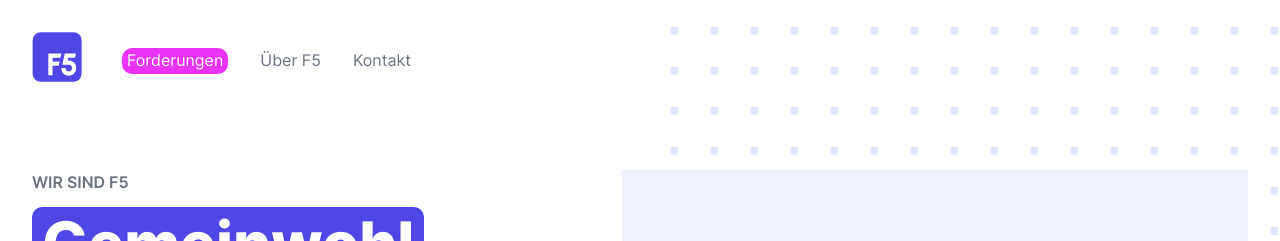
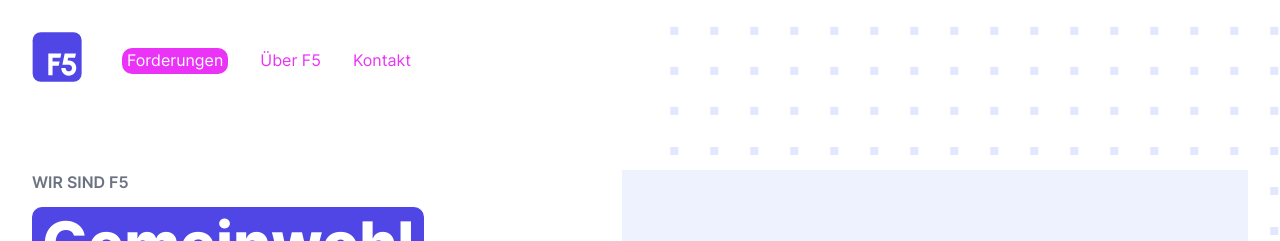
Before and after one commit to okfde/buendnis-f5, a Jekyll site: the page built from index.html, in a window 1280 px wide. Shown: the top 241 px of the page. Built offline with Jekyll 4.4.1, drawn with Linux system fonts in a browser that asks for light colours.

Commit message:
Update _custom.scss

```diff
--- a/_sass/_custom.scss
+++ b/_sass/_custom.scss
@@ -167,7 +167,7 @@ nav ul {
     padding-right: 5px;
   }
   & a {
-    color: $gray-500;
+    color: $secondary;
     text-decoration: none;
 
     &:hover {
```
